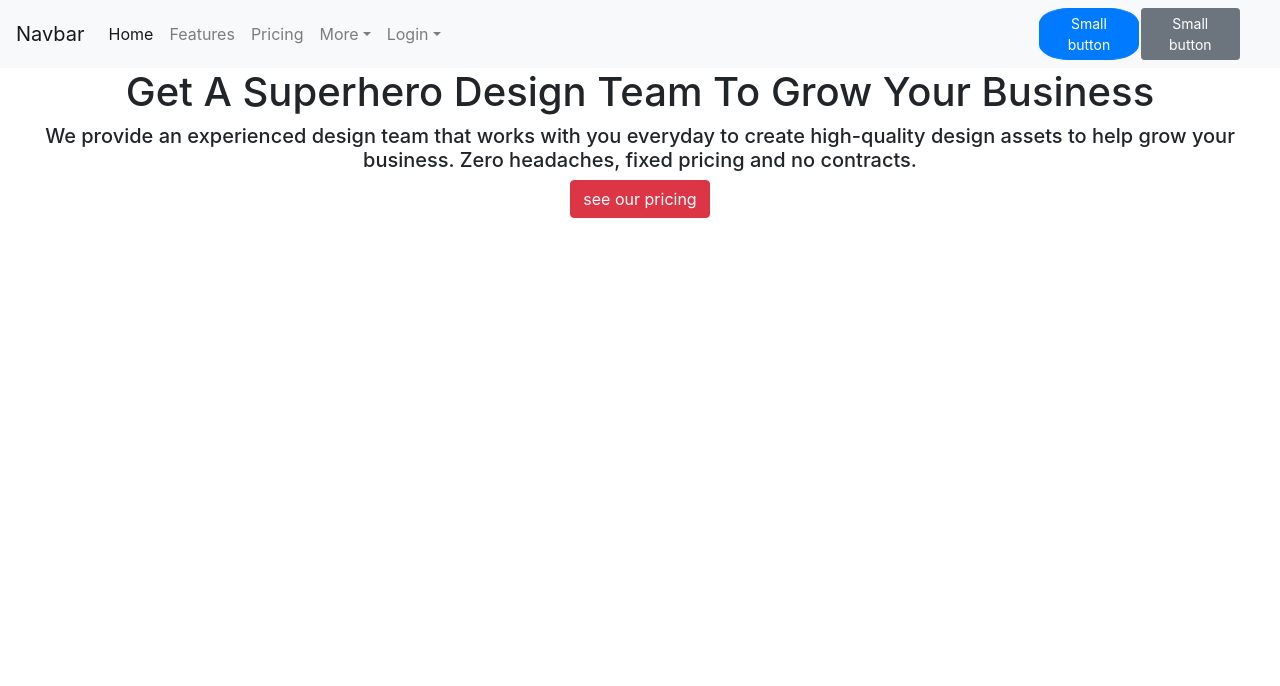
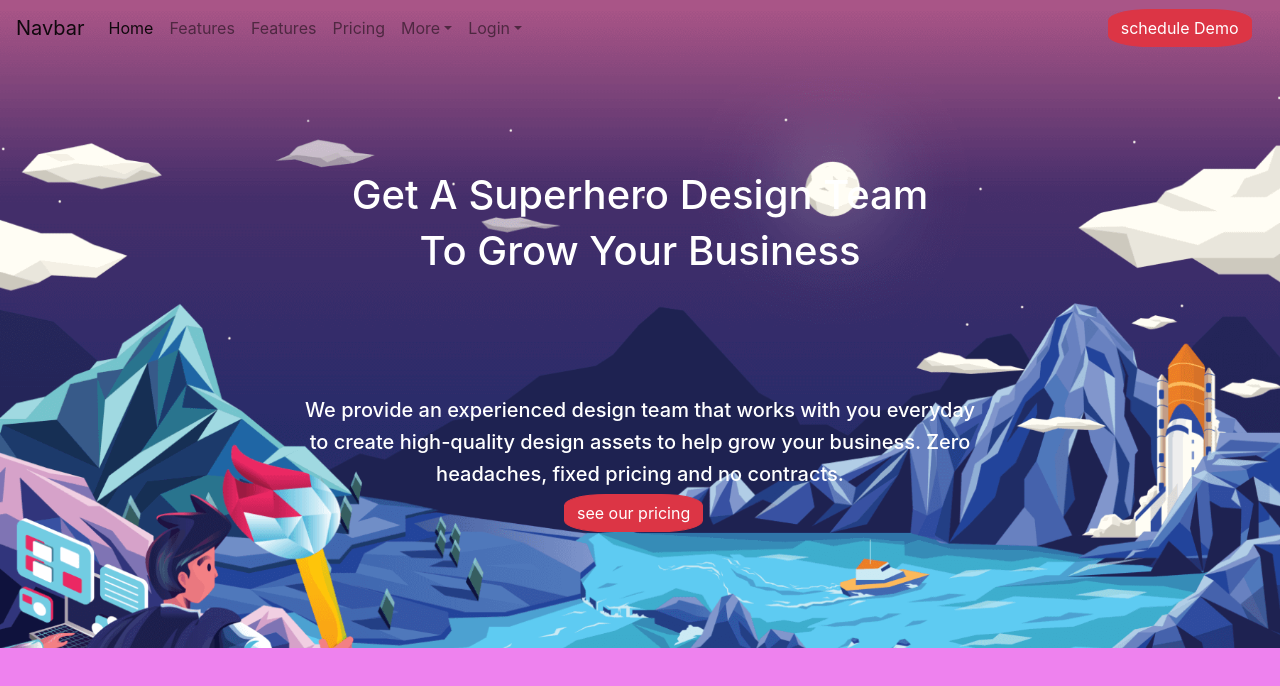
Before and after one commit to amalnahdi/landing_page, a React (Create React App) app: page / in a window 1280 px wide. Shown: the top 686 px of the page. Built offline with nearby package versions, Linux system fonts and the light colour scheme.

Commit message:
background navbar,Heading

```diff
--- a/public/index.html
+++ b/public/index.html
@@ -29,19 +29,10 @@
     <title>React App</title>
   </head>
   <body>
+
     <noscript>You need to enable JavaScript to run this app.</noscript>
     <div id="root"></div>
-    <!--
-      This HTML file is a template.
-      If you open it directly in the browser, you will see an empty page.
-
-      You can add webfonts, meta tags, or analytics to this file.
-      The build step will place the bundled scripts into the <body> tag.
-
-      To begin the development, run `npm start` or `yarn start`.
-      To create a production bundle, use `npm run build` or `yarn build`.
-    -->
-    <script src="https://code.jquery.com/jquery-3.5.1.slim.min.js" integrity="sha384-DfXdz2htPH0lsSSs5nCTpuj/zy4C+OGpamoFVy38MVBnE+IbbVYUew+OrCXaRkfj" crossorigin="anonymous"></script>
+<script src="https://code.jquery.com/jquery-3.5.1.slim.min.js" integrity="sha384-DfXdz2htPH0lsSSs5nCTpuj/zy4C+OGpamoFVy38MVBnE+IbbVYUew+OrCXaRkfj" crossorigin="anonymous"></script>
     <script src="https://cdn.jsdelivr.net/npm/bootstrap@4.6.0/dist/js/bootstrap.bundle.min.js" integrity="sha384-Piv4xVNRyMGpqkS2by6br4gNJ7DXjqk09RmUpJ8jgGtD7zP9yug3goQfGII0yAns" crossorigin="anonymous"></script>
   </body>
 </html>
--- a/src/App.css
+++ b/src/App.css
@@ -1,3 +1,10 @@
+body{
+  background-image:  url("bg.png");
+  background-color: blueviolet;
+  background-position:100% 0%;
+  background-size: 1370px;
+}
+
 .App {
   text-align: center;
 }
@@ -18,10 +25,12 @@
   justify-content: center;
   font-size: calc(10px + 2vmin);
   color: white;
+   justify-content: space-between;
+
 }
 
 .App-link {
-  color: #61dafb;
+  color: hsl(325, 90%, 52%);
 }
 
 @keyframes App-logo-spin {
@@ -32,8 +41,10 @@
     transform: rotate(360deg);
   }
 }
-.custom-btn{
+.btn-danger{
 
   border-radius: 30%;
   margin-right: 1% !important;
 }
+h1{color:white;}
+h5{color: white;}
--- a/src/App.js
+++ b/src/App.js
@@ -1,11 +1,11 @@
 import logo from './logo.svg';
 import './App.css';
+const Nav=()=>{
+  return(
 
-function App() {
-  return (
-    <div className="App">
-      <nav class="navbar navbar-expand-lg navbar-light bg-light">
+    <nav class="navbar navbar-expand-lg navbar-light " style={{backgroundColor:"#663B74 !important"}}>
            <a class="navbar-brand" href="#">Navbar</a>
+
            <button class="navbar-toggler" type="button" data-toggle="collapse" data-target="#navbarNavDropdown" aria-controls="navbarNavDropdown" aria-expanded="false" aria-label="Toggle navigation">
            <span class="navbar-toggler-icon"></span>
            </button>
@@ -14,11 +14,15 @@ function App() {
            <li class="nav-item active">
               <a class="nav-link" href="#">Home <span class="sr-only">(current)</span></a>
            </li>
+
             <li class="nav-item">
              <a class="nav-link" href="#">Features</a>
             </li>
             <li class="nav-item">
-        <a class="nav-link" href="#">Pricing</a>
+              <a class="nav-link" href="#">Features</a>
+            </li>
+            <li class="nav-item">
+            <a  class="nav-link" href="#">Pricing</a>
       </li>
       <li class="nav-item dropdown">
         <a class="nav-link dropdown-toggle" href="#" id="navbarDropdownMenuLink" role="button" data-toggle="dropdown" aria-haspopup="true" aria-expanded="false">
@@ -39,22 +43,38 @@ function App() {
           <a class="dropdown-item" href="#">Another action</a>
           <a class="dropdown-item" href="#">Something else here</a>
         </div>
+
       </li>
     </ul>
 
    </div>
-  <div class="d-inline d-flex flex-row w-30 pr-4 pl-5">
-  <button type="button mr-1" class="btn btn-primary btn-sm custom-btn">Small button</button>
-  <button type="button" class="btn btn-secondary btn-sm">Small button</button>
+      <button type="button" class="btn btn-danger">schedule Demo </button>
+
 
     {/* <input class="form-control mr-sm-2" type="search" placeholder="Search" aria-label="Search"/> */}
     {/* <button class="btn btn-outline-success my-2 my-sm-0" type="submit">Search</button> */}
 
+
+
+</nav>
+  )
+}
+function App() {
+  return (
+      <div className="App">
+      <Nav/>
+      <div style={{alignContent:'center',justifyContent:'center',marginTop:"9%",marginBottom:"9%"}}>
+      <h1>Get A Superhero Design Team</h1><h1> To Grow Your Business</h1>
       </div>
-</nav>
-<h1>Get A Superhero Design Team To Grow Your Business</h1>
-    <h5> We provide an experienced design team that works with you everyday to create high-quality design assets to help grow your business. Zero headaches, fixed pricing and no contracts. </h5>
+      <div style={{alignContent:'center',justifyContent:'center',marginTop:"3%",marginBottom:"9%"}}>
+
+    <h5> We provide an experienced design team that works with you everyday</h5> <h5> to create high-quality design assets to help grow your business. Zero</h5> <h5> headaches, fixed pricing and no contracts. </h5>
     <button type="button" class="btn btn-danger">see our pricing </button>
+      </div>
+      <div className="container-fluid" style={{height:"200px",backgroundColor:'violet'}}>
+
+      </div>
+
 
     </div>
   );
```
Also changed, not shown: src/bg.png (added). Lines whose indentation alone changed are shown as unchanged.
